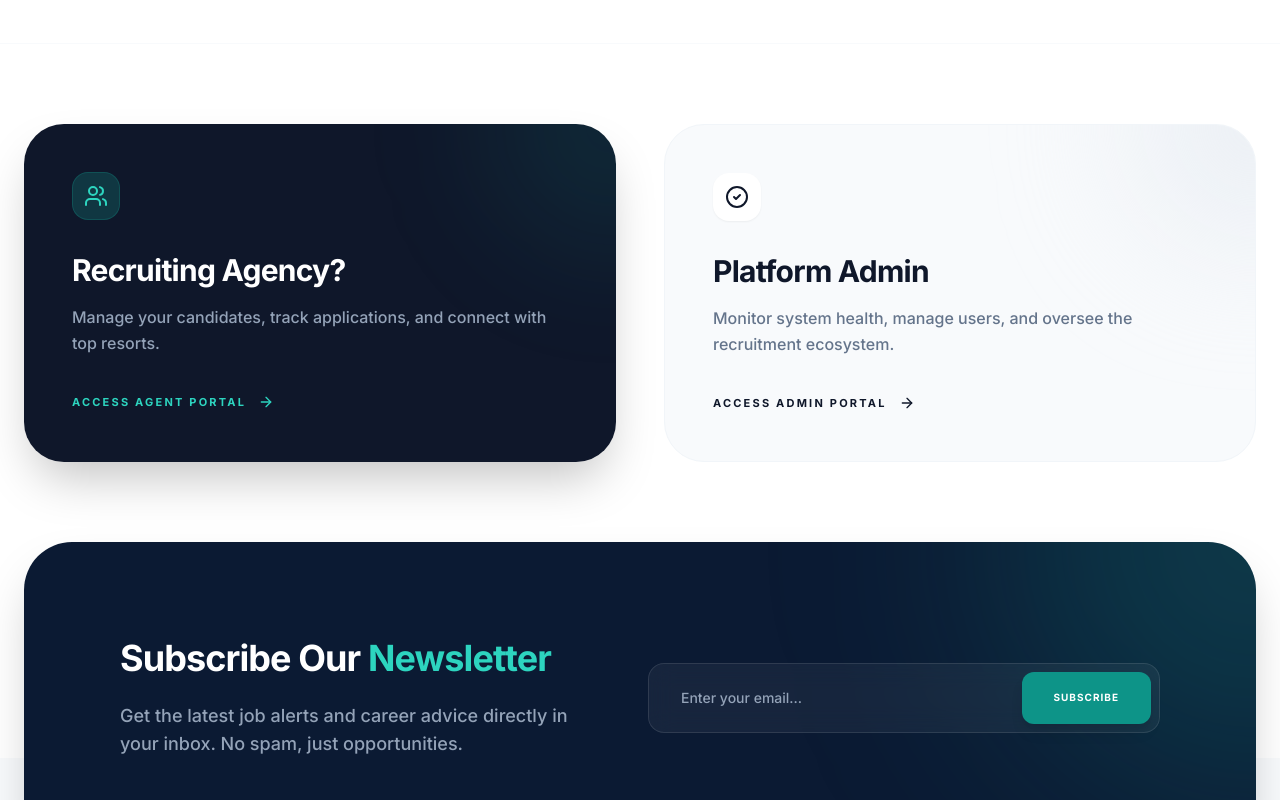
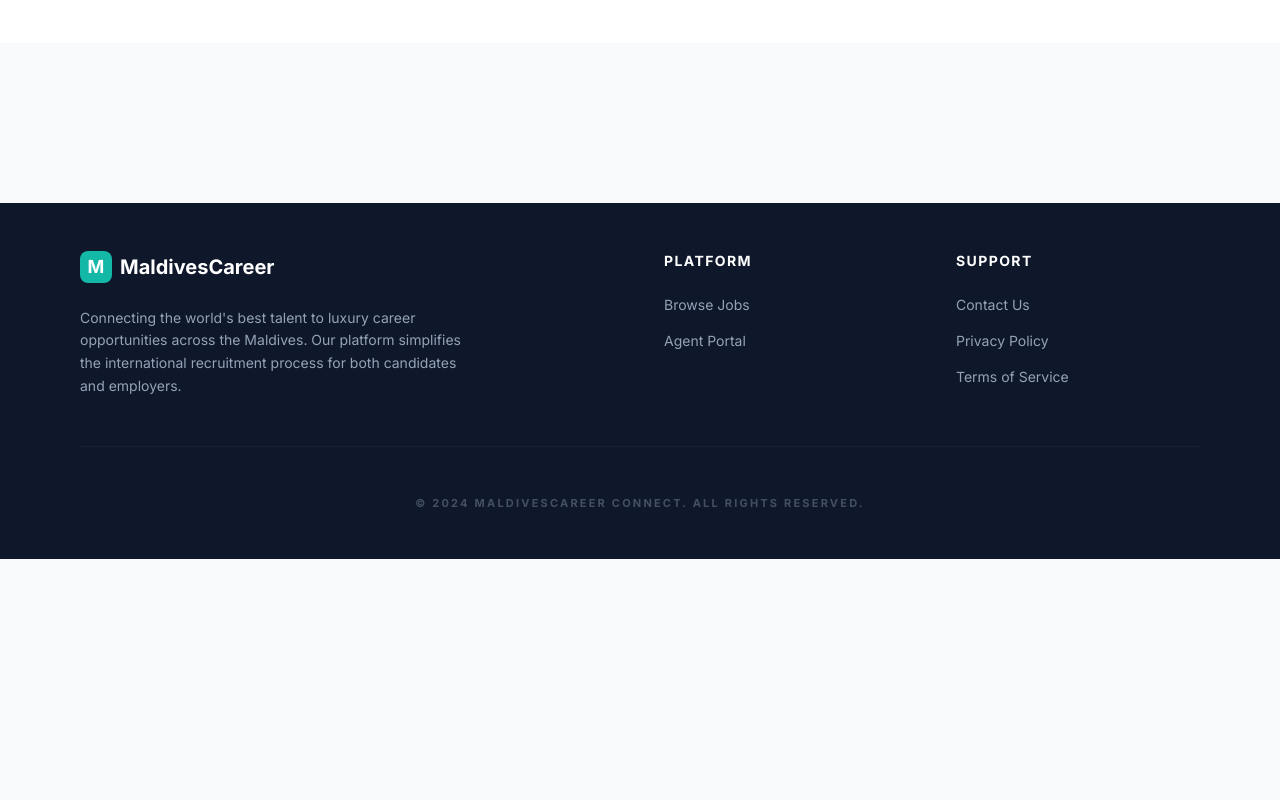
Before and after one commit to LUCIFERLAMO/Maldives, a React (Vite) app: page /#/ in a window 1280 px wide. Shown: the part 1680-2480 px from the top of the page. After the commit the page ends 2239 px from the top, so only its background shows below. Built offline with nearby package versions, Linux system fonts and the light colour scheme.

Commit message:
removal of articles

```diff
--- a/src/pages/HomePage.jsx
+++ b/src/pages/HomePage.jsx
@@ -168,84 +168,9 @@ const HomePage = () => {
 
 
 
-         {/* 4. PARTNERS SECTION (Admin & Agent) */}
-         <section className="py-20 bg-white border-t border-slate-50">
-            <div className="container mx-auto px-5 lg:px-6">
-               <div className="grid grid-cols-1 md:grid-cols-2 gap-8 lg:gap-12">
-                  {/* Agent Portal Card */}
-                  <div className="group relative overflow-hidden rounded-[2.5rem] bg-slate-900 p-10 lg:p-12 text-white shadow-2xl">
-                     <div className="absolute top-0 right-0 w-64 h-64 bg-teal-500/10 rounded-full blur-3xl -translate-y-1/2 translate-x-1/2"></div>
-                     <div className="relative z-10">
-                        <div className="w-12 h-12 bg-teal-500/20 rounded-2xl flex items-center justify-center mb-8 border border-teal-500/20">
-                           <Users className="w-6 h-6 text-teal-400" />
-                        </div>
-                        <h3 className="text-2xl lg:text-3xl font-black mb-4 tracking-tight">Recruiting Agency?</h3>
-                        <p className="text-slate-400 mb-8 leading-relaxed font-medium">
-                           Manage your candidates, track applications, and connect with top resorts.
-                        </p>
-                        <Link
-                           to="/login"
-                           state={{ from: 'agent' }}
-                           className="inline-flex items-center gap-3 text-[11px] font-black uppercase tracking-[0.2em] text-teal-400 hover:text-white transition-colors group/link"
-                        >
-                           Access Agent Portal <ArrowRight className="w-4 h-4 group-hover/link:translate-x-1 transition-transform" />
-                        </Link>
-                     </div>
-                  </div>
 
-                  {/* Admin Portal Card */}
-                  <div className="group relative overflow-hidden rounded-[2.5rem] bg-slate-50 p-10 lg:p-12 text-slate-900 border border-slate-100">
-                     <div className="absolute top-0 right-0 w-64 h-64 bg-slate-200/50 rounded-full blur-3xl -translate-y-1/2 translate-x-1/2"></div>
-                     <div className="relative z-10">
-                        <div className="w-12 h-12 bg-white rounded-2xl flex items-center justify-center mb-8 shadow-sm">
-                           <CheckCircle2 className="w-6 h-6 text-slate-900" />
-                        </div>
-                        <h3 className="text-2xl lg:text-3xl font-black mb-4 tracking-tight">Platform Admin</h3>
-                        <p className="text-slate-500 mb-8 leading-relaxed font-medium">
-                           Monitor system health, manage users, and oversee the recruitment ecosystem.
-                        </p>
-                        <Link
-                           to="/login"
-                           state={{ from: 'admin' }}
-                           className="inline-flex items-center gap-3 text-[11px] font-black uppercase tracking-[0.2em] text-slate-900 hover:text-teal-600 transition-colors group/link"
-                        >
-                           Access Admin Portal <ArrowRight className="w-4 h-4 group-hover/link:translate-x-1 transition-transform" />
-                        </Link>
-                     </div>
-                  </div>
-               </div>
-            </div>
-         </section>
 
-         {/* 4. NEWSLETTER (Kept as matching style/theme) */}
-         <section className="container mx-auto px-5 lg:px-6 -mb-20 lg:-mb-24 relative z-20">
-            <div className="bg-[#0b1a33] rounded-[2.5rem] lg:rounded-[3rem] p-10 lg:p-24 text-white flex flex-col xl:flex-row items-center justify-between gap-10 lg:gap-16 shadow-2xl relative overflow-hidden text-center xl:text-left">
-               {/* Effects */}
-               <div className="absolute top-0 right-0 w-[300px] lg:w-[500px] h-[300px] lg:h-[500px] bg-teal-500/20 rounded-full blur-[80px] lg:blur-[120px] -translate-y-1/2 translate-x-1/2 pointer-events-none"></div>
 
-               <div className="max-w-xl relative">
-                  <h3 className="text-2xl lg:text-4xl font-black tracking-tight mb-4 lg:mb-6">
-                     Subscribe Our <span className="text-teal-400">Newsletter</span>
-                  </h3>
-                  <p className="text-slate-400 font-medium text-base lg:text-lg">
-                     Get the latest job alerts and career advice directly in your inbox. No spam, just opportunities.
-                  </p>
-               </div>
-
-               <div className="w-full max-w-lg relative">
-                  <div className="flex flex-col sm:flex-row gap-3 bg-white/5 p-2 rounded-2xl border border-white/10 backdrop-blur-md focus-within:bg-white/10 transition-colors">
-                     <input
-                        type="email"
-                        placeholder="Enter your email..."
-                        className="bg-transparent flex-1 px-6 py-4 text-white placeholder-slate-400 outline-none font-medium text-center sm:text-left text-sm"
-                     />
-                     <button className="bg-teal-600 hover:bg-teal-500 px-8 py-3.5 rounded-xl font-black text-[10px] uppercase tracking-widest transition-all shadow-lg w-full sm:w-auto">
-                        Subscribe
-                     </button>
-                  </div>
-               </div>
-            </div>
-         </section>
 
          {/* Spacer for footer */}
          <div className="h-32 lg:h-40 bg-slate-50"></div>
```
